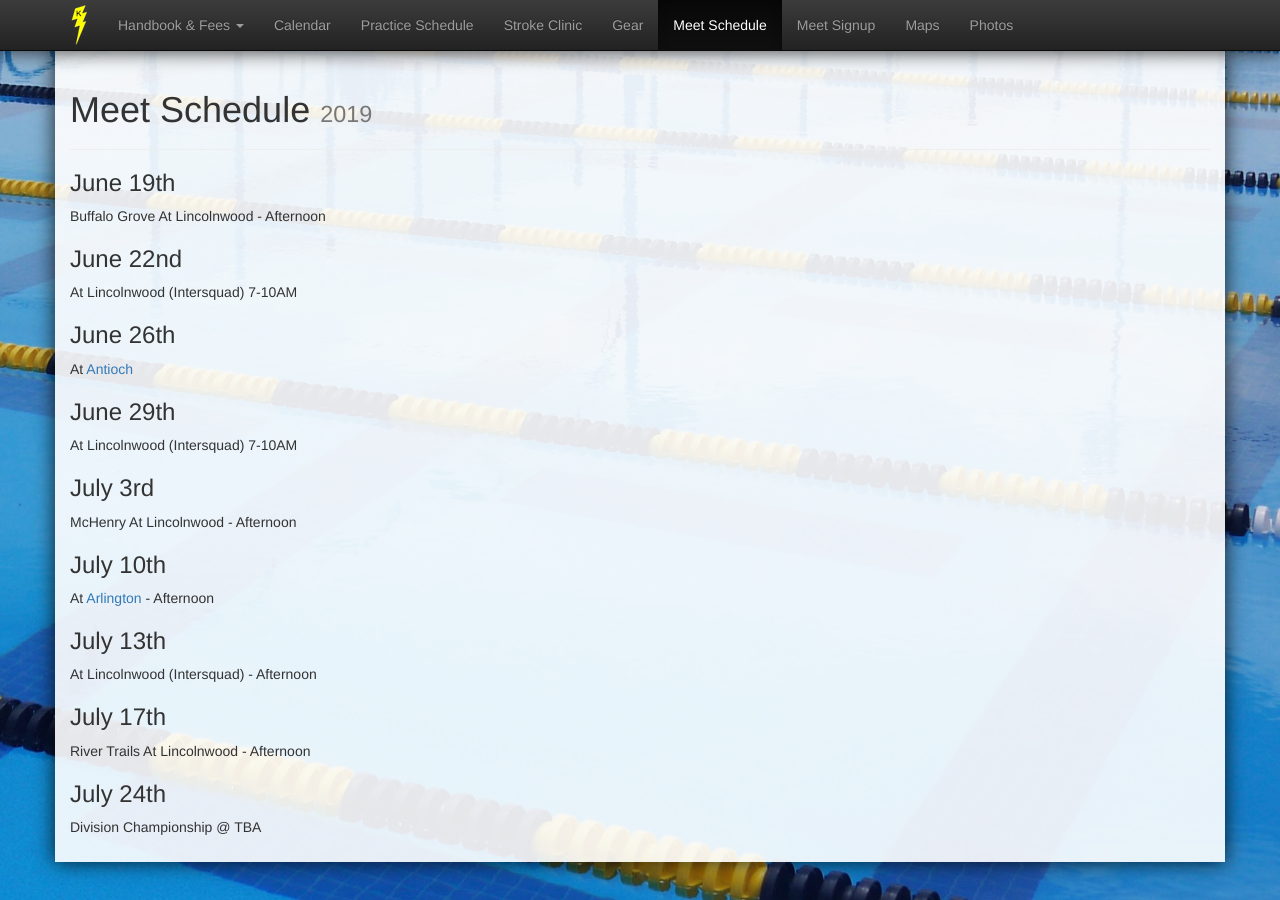
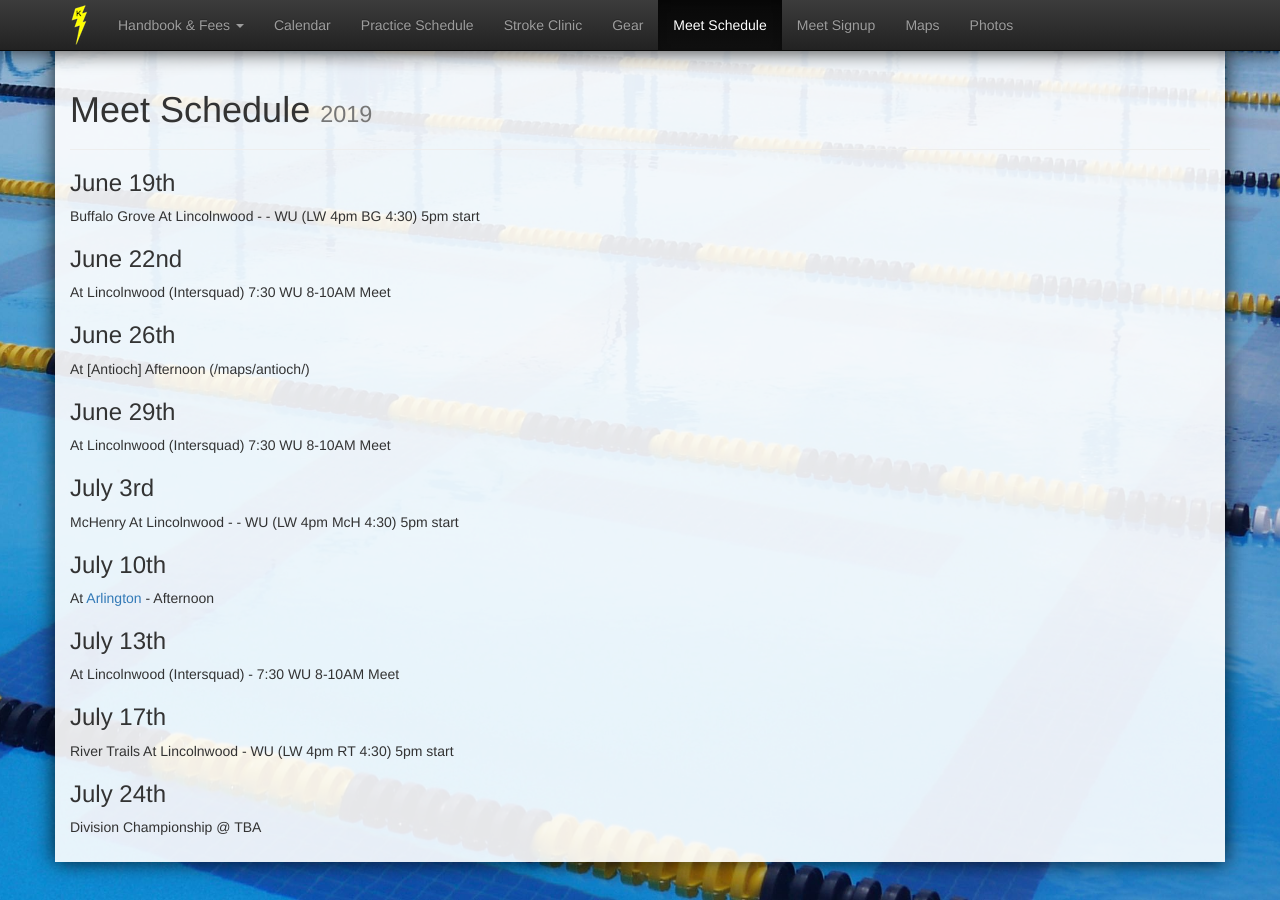
Before and after one commit to schickm/lwlightning.org, a Jekyll site: the page built from meet-schedule.md, in a window 1280 px wide. Built offline with Jekyll 4.4.1, drawn with Linux system fonts in a browser that asks for light colours; nearby versions of some CDN libraries; comment, search, counter and statistics services are not loaded.

Commit message:
Update meet-schedule.md

```diff
--- a/meet-schedule.md
+++ b/meet-schedule.md
@@ -22,28 +22,28 @@ comments: []
 ---
 
 ### June 19th
-Buffalo Grove At Lincolnwood - Afternoon
+Buffalo Grove At Lincolnwood -  - WU (LW 4pm BG 4:30)  5pm start
 
 ### June 22nd
-At Lincolnwood (Intersquad) 7-10AM
+At Lincolnwood (Intersquad) 7:30 WU  8-10AM Meet
 
 ### June 26th
-At [Antioch](/maps/antioch/)
+At [Antioch]  Afternoon (/maps/antioch/)
 
 ### June 29th
-At Lincolnwood (Intersquad) 7-10AM
+At Lincolnwood (Intersquad) 7:30 WU  8-10AM Meet
 
 ### July 3rd
-McHenry At Lincolnwood - Afternoon
+McHenry At Lincolnwood -  - WU (LW 4pm McH 4:30)  5pm start
 
 ### July 10th
 At [Arlington](/maps/arlington/) - Afternoon
 
 ### July 13th
-At Lincolnwood (Intersquad) - Afternoon
+At Lincolnwood (Intersquad) -  7:30 WU  8-10AM Meet
 
 ### July 17th
-River Trails At Lincolnwood - Afternoon
+River Trails At Lincolnwood - WU (LW 4pm RT 4:30)  5pm start
 
 ### July 24th
 Division Championship @ TBA
```
